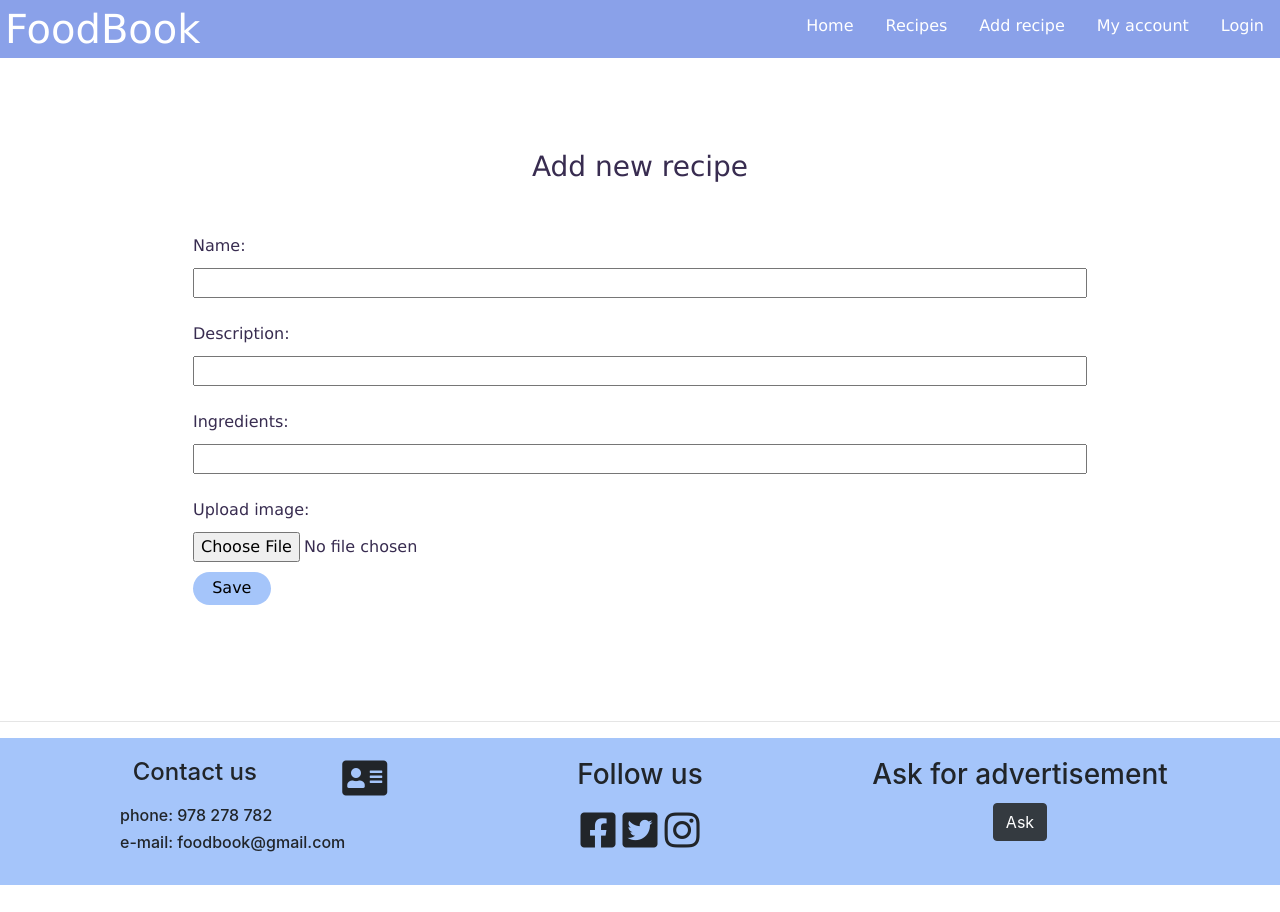
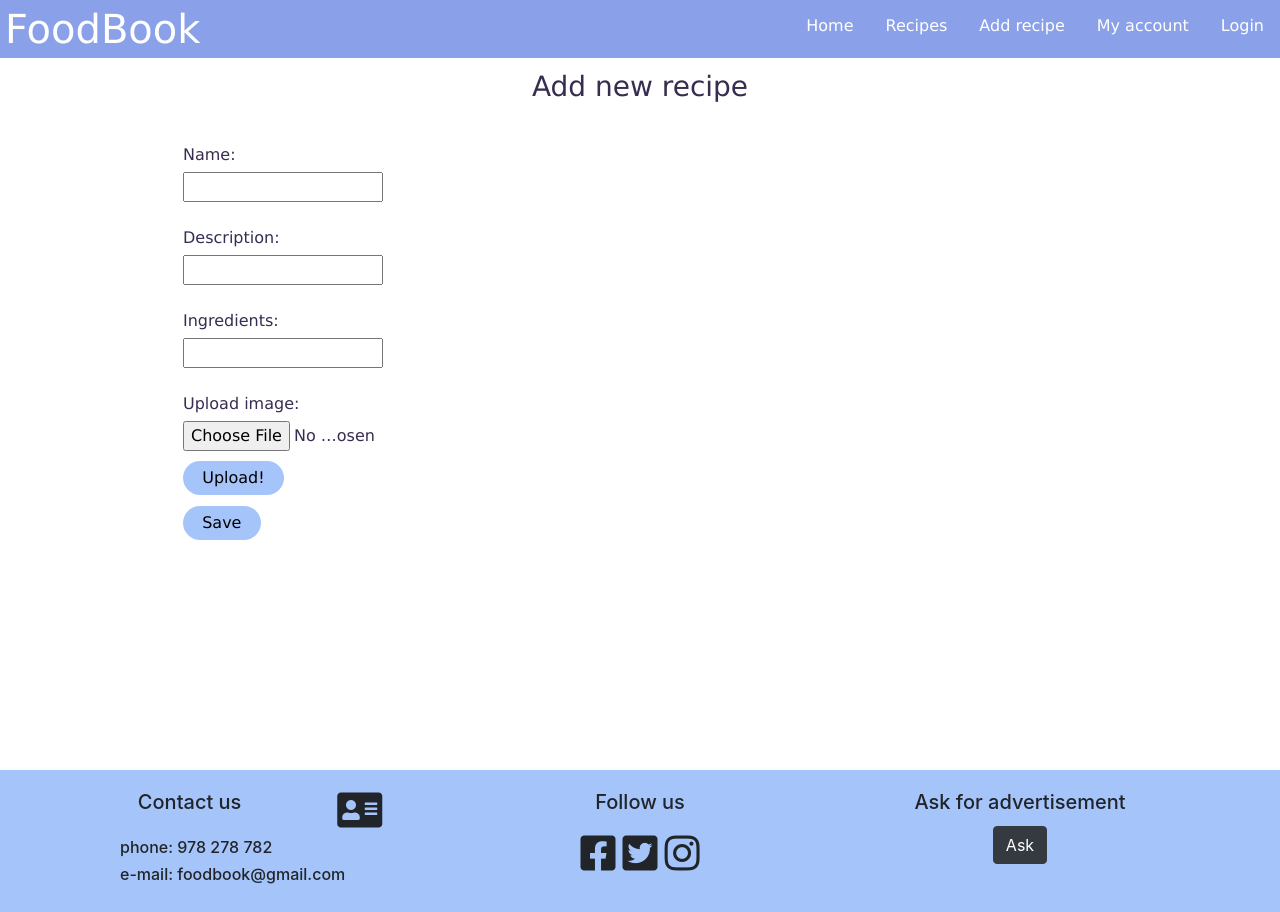
Before and after one commit to JelenaKiblik/Tarkvaratehnika-projekt, a Vue app in the folder web/: page /#/addRecipe in a window 1280 px wide. Before the commit the page ends 885 px from the top, so only its background shows below. Built offline with nearby package versions, Linux system fonts and the light colour scheme; sample sign-in values are in the browser's storage.

Commit message:
changes in style

```diff
--- a/web/public/index.html
+++ b/web/public/index.html
@@ -19,9 +19,6 @@
 </noscript>
 <div id="app"></div>
 <!-- built files will be auto injected -->
-<br>
-<br>
-<hr>
 <footer>
     <div  style="background-color: #a5c5fa">
         <div class="container">
@@ -29,7 +26,7 @@
                 <div class="col-sm">
                     <div class="card-body">
                         <div class="row d-flex justify-content-around">
-                            <h4 class="card-title">Contact us</h4>
+                            <h5 class="card-title">Contact us</h5>
                             <h1 class="fas fa-address-card"></h1>
                         </div>
                         <div class="col">
@@ -41,7 +38,7 @@
                 <div class="col-sm">
                     <div class="card-body">
                         <div class="row d-flex justify-content-around">
-                            <h3 class="card-title">Follow us</h3>
+                            <h5 class="card-title">Follow us</h5>
                         </div>
                         <div class="col d-flex justify-content-center" id="socialmedia">
                             <h1 class="fab fa-facebook-square"></h1>
@@ -53,7 +50,7 @@
                 <div class="col-sm">
                     <div class="card-body">
                         <div class="row d-flex justify-content-around">
-                            <h3 class="card-title">Ask for advertisement</h3>
+                            <h5 class="card-title">Ask for advertisement</h5>
                         </div>
                         <div class="col d-flex justify-content-around">
                             <a href="#" class="btn btn-dark my-2 my-sm-0">Ask</a>
@@ -74,9 +71,10 @@
         padding: 7px;
     }
     footer {
-        position: page;
-        bottom: 0;
+        position: absolute;
+        bottom: 0px;
         width: 100%;
+        height: 30px;
     }
 
 </style>
--- a/web/src/App.vue
+++ b/web/src/App.vue
@@ -1,6 +1,5 @@
 <template>
     <div id="app">
-
         <nav class="menu">
             <div class="container">
 
@@ -25,7 +24,7 @@
                                 <router-link to="/MyAccount">My account</router-link>
                             </li>
                             <li>
-                                <router-link to="/authorization">Login</router-link>
+                                <router-link to="/Authorization">Login</router-link>
                             </li>
                         </div>
                         <!--<div>-->
--- a/web/src/components/AddRecipe.vue
+++ b/web/src/components/AddRecipe.vue
@@ -7,7 +7,7 @@
                 Description: <input v-model="recipe.description" type="text" name="Description"><br>
                 Ingredients: <input v-model="recipe.ingredients" type="text" name="Ingredients"><br>
                 Upload image: <input type="file" @change="onFileChanged">
-                <!--<button class="uploadBTN"@click="onUpload">Upload!</button>-->
+                <button class="uploadBTN"@click="onUpload">Upload!</button>
                 <button class="saveBTN" v-on:click="addRecipe">Save</button>
 
             </form>
@@ -37,7 +37,6 @@
         //     redirect: function (event) {
         //         this.$router.push('Recipes')
         //     },
-
 
             addRecipe: function (event) {
                 let data = {
@@ -77,27 +76,23 @@
 
 <style scoped>
     h3 {
-        margin-top:150px;
+        margin-top: 7%;
     }
     input {
-        width: 50%;
-        margin: 10px 0 0;
+        width: 200px;
+        margin: 5px 0 0;
     }
 
     form {
         border: black 1px;
         top: 50%;
         left: 50%;
-        margin: 50px;
+        margin: 40px;
     }
-    input {
-        width: 100%;
-        margin: 10px 0 0;
+    .uploadBTN{
+        margin-top: 10px;
+        border: black 1px ;
     }
-    /*.uploadBTN{*/
-        /*margin-top: 10px;*/
-        /*border: black 1px ;*/
-    /*}*/
     .saveBTN {
         margin-top: 10px;
         border: black 1px ;
--- a/web/src/components/Authorization.vue
+++ b/web/src/components/Authorization.vue
@@ -1,5 +1,6 @@
 <template>
     <div>
+        <h3>Login:</h3>
         <form id="authorization" v-on:submit.prevent="authorization">
             <input type='text' placeholder='username' v-model='username'>
             <input type='password' placeholder='password' v-model='password'>
@@ -34,7 +35,11 @@
 </script>
 
 <style scoped>
+
+    h3 {
+        margin-top: 7%;
+    }
     button {
-        margin-top:100px;
+        margin-top:50px;
     }
 </style>
--- a/web/src/components/Recipes.vue
+++ b/web/src/components/Recipes.vue
@@ -2,15 +2,24 @@
     <div class="list row">
         <div class="col-md-6">
             <h3>Recipes</h3>
-            <ul>
-                <li v-for="(recipe, index) in recipes" :key="index">
+<!--            <ul>-->
+<!--                <li v-for="(recipe, index) in recipes" :key="index">-->
+<!--                    <router-link :to="{-->
+<!--                                name: 'recipe',-->
+<!--                                params:{ recipe: recipe, id: recipe.id }}">-->
+<!--                        {{recipe.name}}-->
+<!--                    </router-link>-->
+<!--                </li>-->
+<!--            </ul>-->
+
+            <div v-for="(recipe, index) in recipes" :key="index">
                     <router-link :to="{
-                                name: 'recipe',
-                                params:{ recipe: recipe, id: recipe.id }}">
-                        {{recipe.name}}
-                    </router-link>
-                </li>
-            </ul>
+                 name: 'recipe',
+                 params:{ recipe: recipe, id: recipe.id }}">
+
+                Name: {{ recipe.name }} <br> Description: {{ recipe.description }} <br> Ingredients: {{ recipe.ingredients }}
+                </router-link>
+            </div>
         </div>
         <div class="col-md-6">
             <router-view @refreshData="refreshList"></router-view>
```
Also changed, not shown: 1 other file (tests, documents, lock files or other folders).
